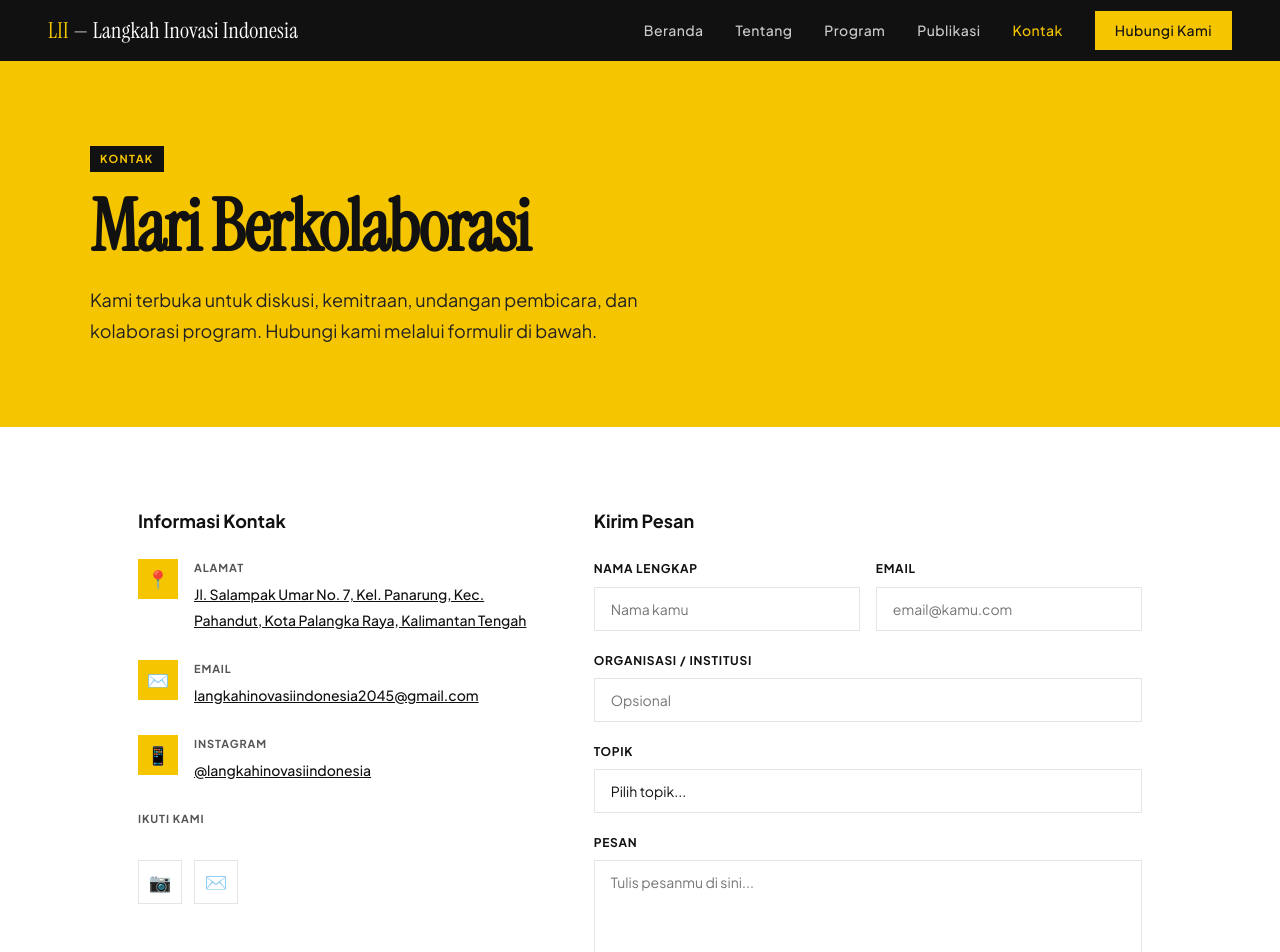
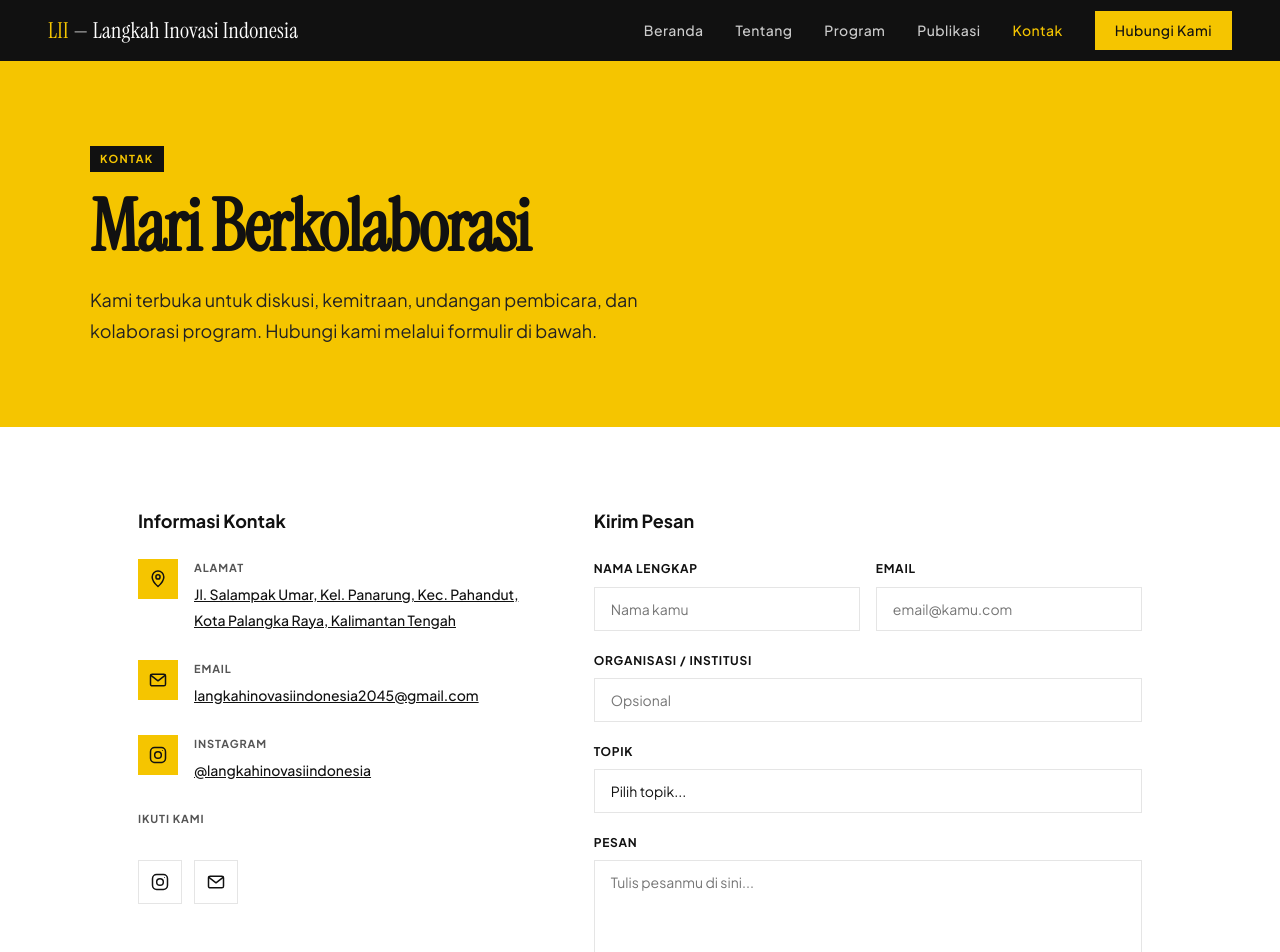
Before and after one commit to aporia-room/Langka-Inovasi-Indonesia, a Next.js app: page /kontak in a window 1280 px wide. Shown: the top 952 px of the page. Built offline with nearby package versions, Linux system fonts and the light colour scheme.

Commit message:
Add files via upload

```diff
--- a/app/globals.css
+++ b/app/globals.css
@@ -412,7 +412,7 @@
     .kontak-icon {
       width: 40px; height: 40px; background: var(--kuning);
       display: flex; align-items: center; justify-content: center;
-      font-size: 18px; flex-shrink: 0;
+      font-size: 18px; flex-shrink: 0; color: var(--hitam);
     }
     .kontak-item-label { font-size: 11px; font-weight: 700; letter-spacing: 0.08em; text-transform: uppercase; color: var(--abu); margin-bottom: 4px; }
     .kontak-item-val { font-size: 14px; color: var(--hitam); font-weight: 500; }
--- a/app/kontak/page.js
+++ b/app/kontak/page.js
@@ -2,6 +2,7 @@
 
 import { useState } from 'react'
 import Footer from '@/components/Footer'
+import { IconPin, IconMail, IconInstagram } from '@/components/Icons'
 
 const EMAIL = 'langkahinovasiindonesia2045@gmail.com'
 const IG = 'https://www.instagram.com/langkahinovasiindonesia/'
@@ -62,17 +63,17 @@ export default function Kontak() {
             <h3>Informasi Kontak</h3>
 
             <div className="kontak-item">
-              <div className="kontak-icon">📍</div>
+              <div className="kontak-icon"><IconPin /></div>
               <div>
                 <div className="kontak-item-label">Alamat</div>
-                <a className="kontak-item-val" href="https://www.google.com/maps/search/?api=1&query=Jl.+Salampak+Umar+No.+7+Panarung+Pahandut+Palangka+Raya" target="_blank" rel="noopener noreferrer">
-                  Jl. Salampak Umar No. 7, Kel. Panarung, Kec. Pahandut, Kota Palangka Raya, Kalimantan Tengah
+                <a className="kontak-item-val" href="https://www.google.com/maps/search/?api=1&query=Jl.+Salampak+Umar+Panarung+Pahandut+Palangka+Raya" target="_blank" rel="noopener noreferrer">
+                  Jl. Salampak Umar, Kel. Panarung, Kec. Pahandut, Kota Palangka Raya, Kalimantan Tengah
                 </a>
               </div>
             </div>
 
             <div className="kontak-item">
-              <div className="kontak-icon">✉️</div>
+              <div className="kontak-icon"><IconMail /></div>
               <div>
                 <div className="kontak-item-label">Email</div>
                 <a className="kontak-item-val" href={`mailto:${EMAIL}`} style={{ wordBreak: 'break-all' }}>
@@ -82,7 +83,7 @@ export default function Kontak() {
             </div>
 
             <div className="kontak-item">
-              <div className="kontak-icon">📱</div>
+              <div className="kontak-icon"><IconInstagram /></div>
               <div>
                 <div className="kontak-item-label">Instagram</div>
                 <a className="kontak-item-val" href={IG} target="_blank" rel="noopener noreferrer">
@@ -97,10 +98,10 @@ export default function Kontak() {
               </div>
               <div className="sosmed-grid">
                 <a className="sosmed-btn" href={IG} target="_blank" rel="noopener noreferrer" aria-label="Instagram LII">
-                  📷
+                  <IconInstagram />
                 </a>
                 <a className="sosmed-btn" href={`mailto:${EMAIL}`} aria-label="Email LII">
-                  ✉️
+                  <IconMail />
                 </a>
               </div>
             </div>
--- a/components/Footer.jsx
+++ b/components/Footer.jsx
@@ -35,8 +35,8 @@ export default function Footer() {
 
           <div className="footer-col">
             <h4>Kontak</h4>
-            <a href="https://www.google.com/maps/search/?api=1&query=Jl.+Salampak+Umar+No.+7+Panarung+Pahandut+Palangka+Raya" target="_blank" rel="noopener noreferrer">
-              Jl. Salampak Umar No. 7, Panarung, Pahandut, Palangka Raya
+            <a href="https://www.google.com/maps/search/?api=1&query=Jl.+Salampak+Umar+Panarung+Pahandut+Palangka+Raya" target="_blank" rel="noopener noreferrer">
+              Jl. Salampak Umar, Panarung, Pahandut, Palangka Raya
             </a>
             <a href="mailto:langkahinovasiindonesia2045@gmail.com" style={{ wordBreak: 'break-all' }}>langkahinovasiindonesia2045@gmail.com</a>
             <a href="https://www.instagram.com/langkahinovasiindonesia/" target="_blank" rel="noopener noreferrer">@langkahinovasiindonesia</a>
--- /dev/null
+++ b/components/Icons.jsx
@@ -0,0 +1,40 @@
+// Ikon garis sederhana (SVG), ukuran & warna mengikuti teks di sekitarnya
+const dasar = {
+  width: 20,
+  height: 20,
+  viewBox: '0 0 24 24',
+  fill: 'none',
+  stroke: 'currentColor',
+  strokeWidth: 1.8,
+  strokeLinecap: 'round',
+  strokeLinejoin: 'round',
+  'aria-hidden': true,
+}
+
+export function IconPin(props) {
+  return (
+    <svg {...dasar} {...props}>
+      <path d="M12 21s-7-6.2-7-11.5a7 7 0 0 1 14 0C19 14.8 12 21 12 21z" />
+      <circle cx="12" cy="9.5" r="2.5" />
+    </svg>
+  )
+}
+
+export function IconMail(props) {
+  return (
+    <svg {...dasar} {...props}>
+      <rect x="3" y="5" width="18" height="14" rx="2" />
+      <path d="M3.5 6.5 12 13l8.5-6.5" />
+    </svg>
+  )
+}
+
+export function IconInstagram(props) {
+  return (
+    <svg {...dasar} {...props}>
+      <rect x="3" y="3" width="18" height="18" rx="5" />
+      <circle cx="12" cy="12" r="4" />
+      <circle cx="17.5" cy="6.5" r="0.6" fill="currentColor" stroke="none" />
+    </svg>
+  )
+}
```
